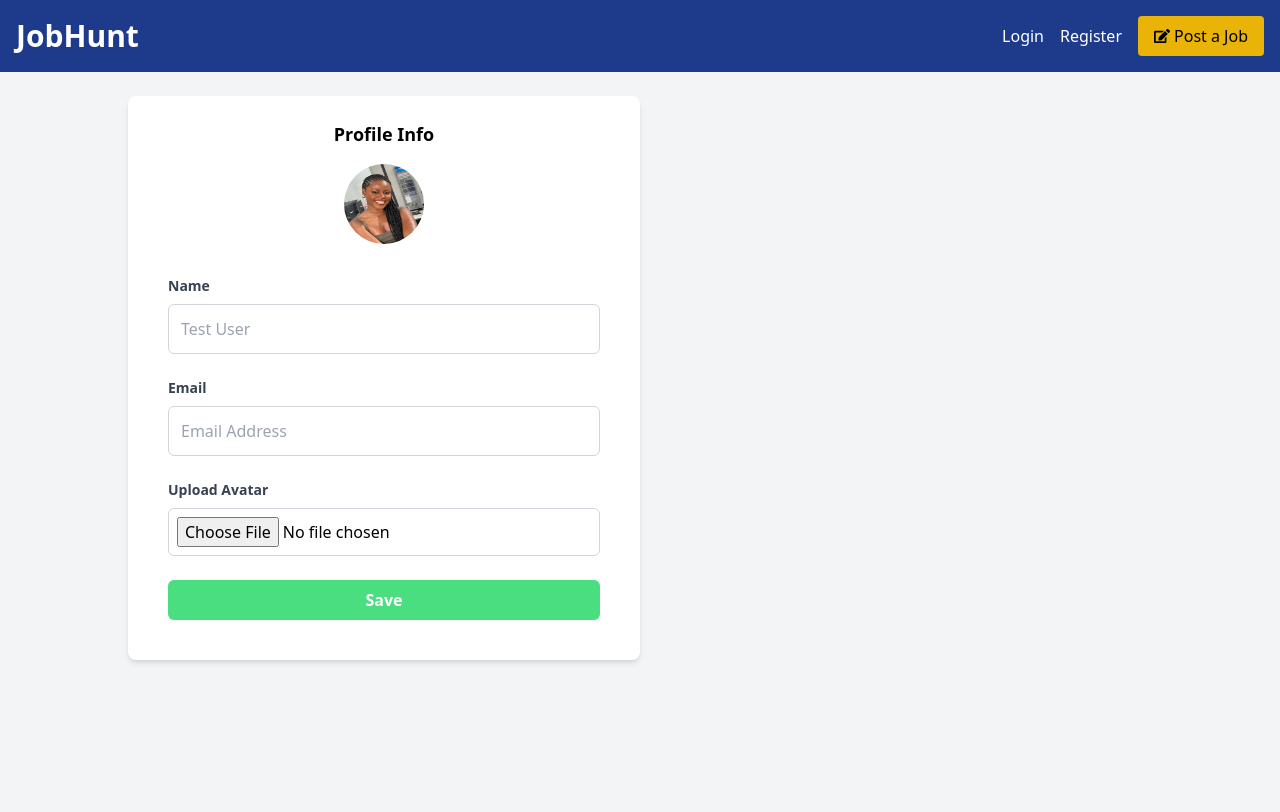
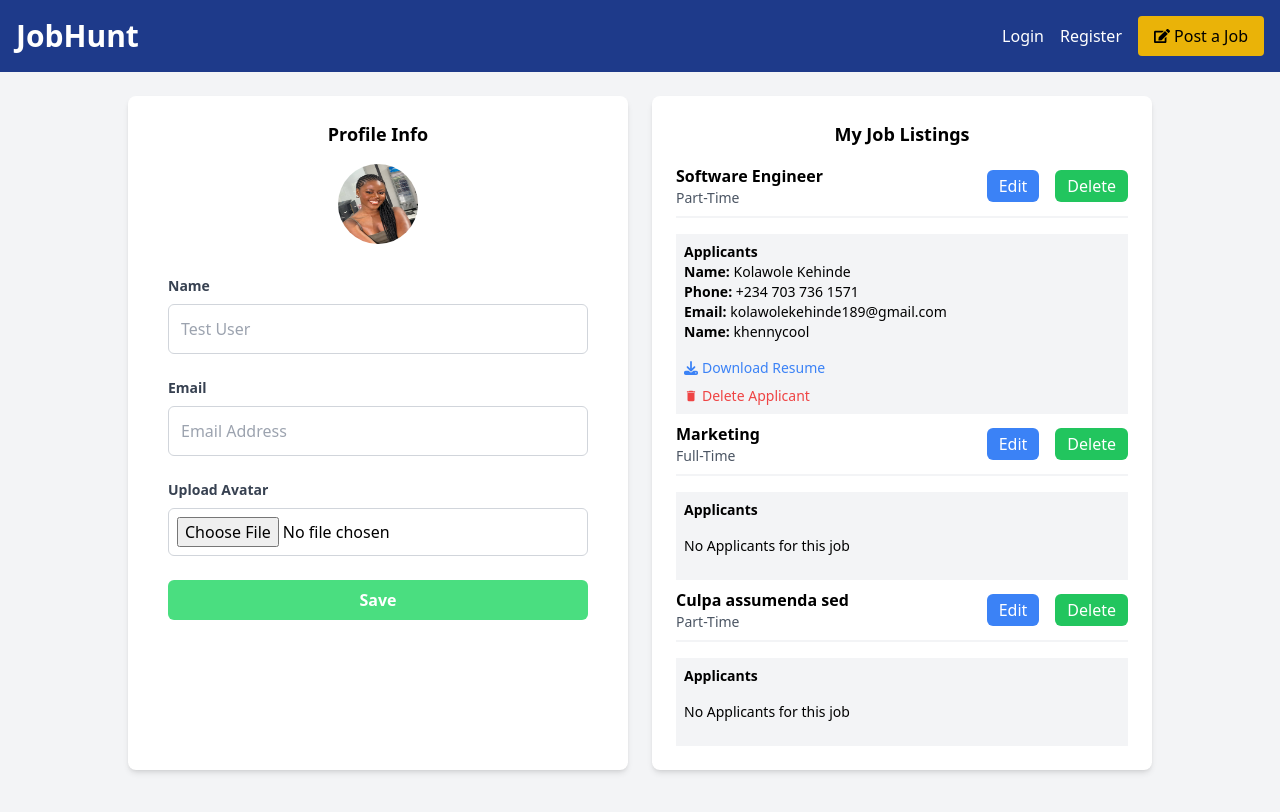
Before and after one commit to Kolawole-kehinde/jobHunt-app, a React (Vite) app: page /jobs/dashboard in a window 1280 px wide. Shown: the top 812 px of the page. Built offline with nearby package versions, Linux system fonts and the light colour scheme.

Commit message:
Job listing section of the dashboard id completed

```diff
--- a/src/pages/Dashboard.jsx
+++ b/src/pages/Dashboard.jsx
@@ -1,18 +1,29 @@
+import { MdDelete } from "react-icons/md";
+import { FaDownload } from "react-icons/fa6";
+
 const Dashboard = () => {
   return (
     <div className="bg-gray-100 min-h-screen p-6">
-        {/* Container with equal-width Profile and Job Listings */}
+      {/* Main Container with Profile and Job Listings Side by Side */}
       <div className="max-w-5xl mx-auto flex flex-col md:flex-row gap-6">
         {/* Profile Info */}
         <div className="bg-white p-6 rounded-lg shadow-md w-full md:w-1/2">
           <div className="flex flex-col items-center justify-center">
             <h2 className="text-lg font-semibold mb-4">Profile Info</h2>
-             <img src="/images/profile.jpg" className="rounded-full size-20 mb-4" alt="Avatar" />
+            <img
+              src="/images/profile.jpg"
+              className="rounded-full size-20 mb-4"
+              alt="Avatar"
+            />
           </div>
+
           <form className="w-full max-w-lg mx-auto p-4 space-y-6">
             {/* Name Field */}
             <div className="flex flex-col">
-        <label htmlFor="name" className="text-sm font-semibold text-gray-700">
+              <label
+                htmlFor="name"
+                className="text-sm font-semibold text-gray-700"
+              >
                 Name
               </label>
               <input
@@ -26,7 +37,10 @@ const Dashboard = () => {
 
             {/* Email Field */}
             <div className="flex flex-col">
-        <label htmlFor="email" className="text-sm font-semibold text-gray-700">
+              <label
+                htmlFor="email"
+                className="text-sm font-semibold text-gray-700"
+              >
                 Email
               </label>
               <input
@@ -40,7 +54,10 @@ const Dashboard = () => {
 
             {/* File Upload */}
             <div className="flex flex-col">
-        <label htmlFor="avatar" className="text-sm font-semibold text-gray-700">
+              <label
+                htmlFor="avatar"
+                className="text-sm font-semibold text-gray-700"
+              >
                 Upload Avatar
               </label>
               <input
@@ -63,7 +80,95 @@ const Dashboard = () => {
         </div>
 
         {/* Job Listings */}
+        <div className="bg-white p-6 rounded-lg shadow-md w-full md:w-1/2">
+          <h2 className="text-lg font-bold mb-4 text-center">
+            My Job Listings
+          </h2>
 
+          {/* Job 1 */}
+          <div className="pb-2">
+            <div className="flex items-center justify-between border-b-2 border-gray-100 pb-2">
+              <div>
+                <h3 className="font-bold">Software Engineer</h3>
+                <p className="text-sm text-gray-600">Part-Time</p>
+              </div>
+              <div className="flex items-center gap-4 text-white ">
+                <button className="bg-blue-500 px-3 py-1 rounded-md capitalize">
+                  edit
+                </button>
+                <button className="bg-green-500 px-3 py-1 rounded-md capitalize">
+                  delete
+                </button>
+              </div>
+            </div>
+
+            <div className="bg-gray-100 p-2 mt-4">
+              <h4 className=" text-sm font-bold">Applicants</h4>
+              <p className="text-sm font-bold">
+                Name:{" "}
+                <span className="font-normal capitalize">kolawole kehinde</span>
+              </p>
+              <p className="text-sm font-bold">
+                Phone: <span className="font-normal"> +234 703 736 1571 </span>
+              </p>
+              <p className="text-sm font-bold">
+                Email:{" "}
+                <span className="font-normal">
+                  kolawolekehinde189@gmail.com
+                </span>
+              </p>
+              <p className="text-sm font-bold">
+                Name: <span className="font-normal">khennycool</span>
+              </p>
+              <div className="flex flex-col items-start gap-2 mt-4">
+                <button className="flex items-center gap-1 text-blue-500 text-sm">
+                  <FaDownload /> Download Resume
+                </button>
+                <button className="flex items-center gap-1 text-red-500 text-sm">
+                  <MdDelete /> Delete Applicant
+                </button>
+              </div>
+            </div>
+          </div>
+
+          {/* Job 2 */}
+          <div className="flex items-center justify-between border-b-2 border-gray-100 pb-2">
+            <div>
+              <h3 className="font-bold">Marketing</h3>
+              <p className="text-sm text-gray-600">Full-Time</p>
+            </div>
+            <div className="flex items-center gap-4 text-white ">
+              <button className="bg-blue-500 px-3 py-1 rounded-md capitalize">
+                edit
+              </button>
+              <button className="bg-green-500 px-3 py-1 rounded-md capitalize">
+                delete
+              </button>
+            </div>
+          </div>
+
+          {/* Job 3 */}
+          <div className="bg-gray-100 p-2 mt-4">
+            <h4 className=" text-sm font-bold">Applicants</h4>
+            <p className="text-sm py-4">No Applicants for this job</p>
+          </div>
+
+          <div className="flex items-center justify-between border-b-2 border-gray-100 pb-2 mt-2">
+                 <div>
+                 <h3 className="font-bold">Culpa assumenda sed</h3>
+                 <p className="text-sm text-gray-600">Part-Time</p>
+                 </div>
+                <div className="flex items-center gap-4 text-white ">
+                    <button className="bg-blue-500 px-3 py-1 rounded-md capitalize">edit</button>
+                    <button className="bg-green-500 px-3 py-1 rounded-md capitalize">delete</button>
+                </div>
+                </div>
+
+                <div className="bg-gray-100 p-2 mt-4">
+            <h4 className=" text-sm font-bold">Applicants</h4>
+            <p className="text-sm py-4">No Applicants for this job</p>
+          </div>
+        </div>
       </div>
     </div>
   );
```
Lines whose indentation alone changed are shown as unchanged.
